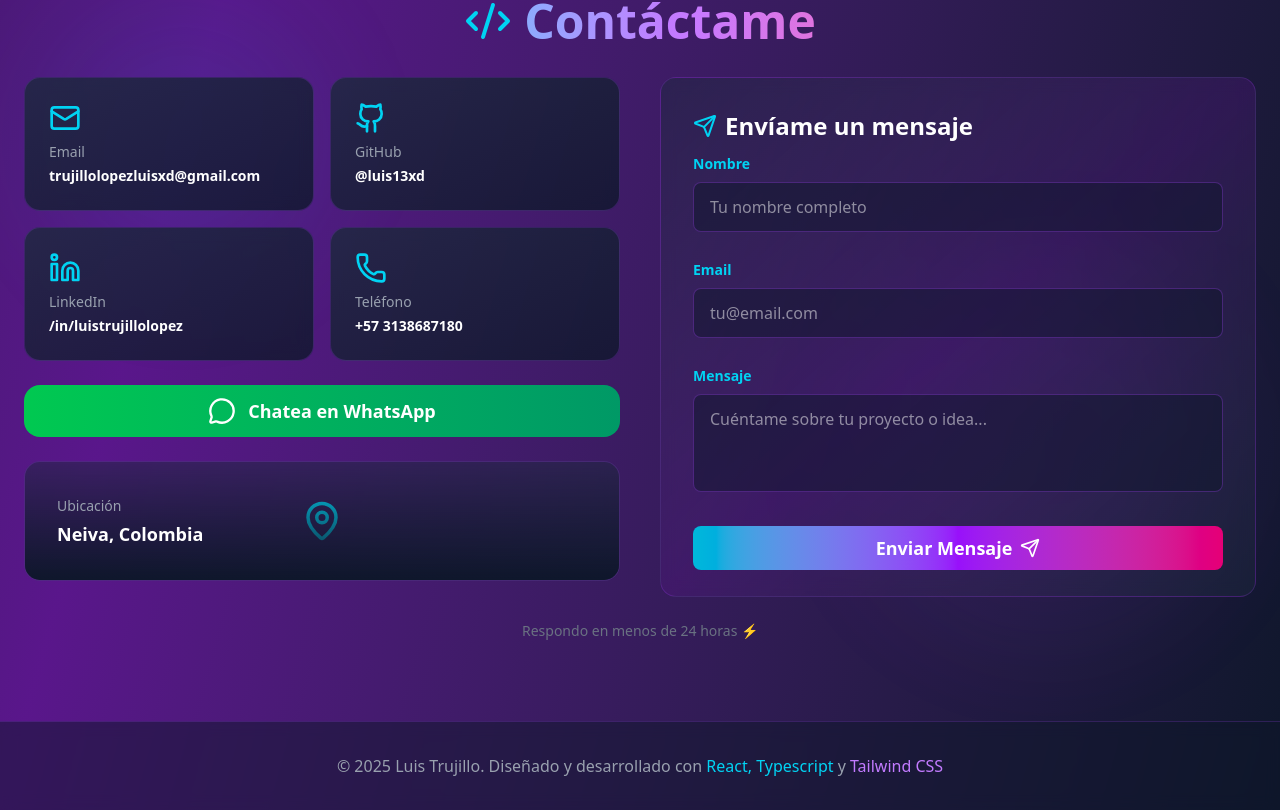
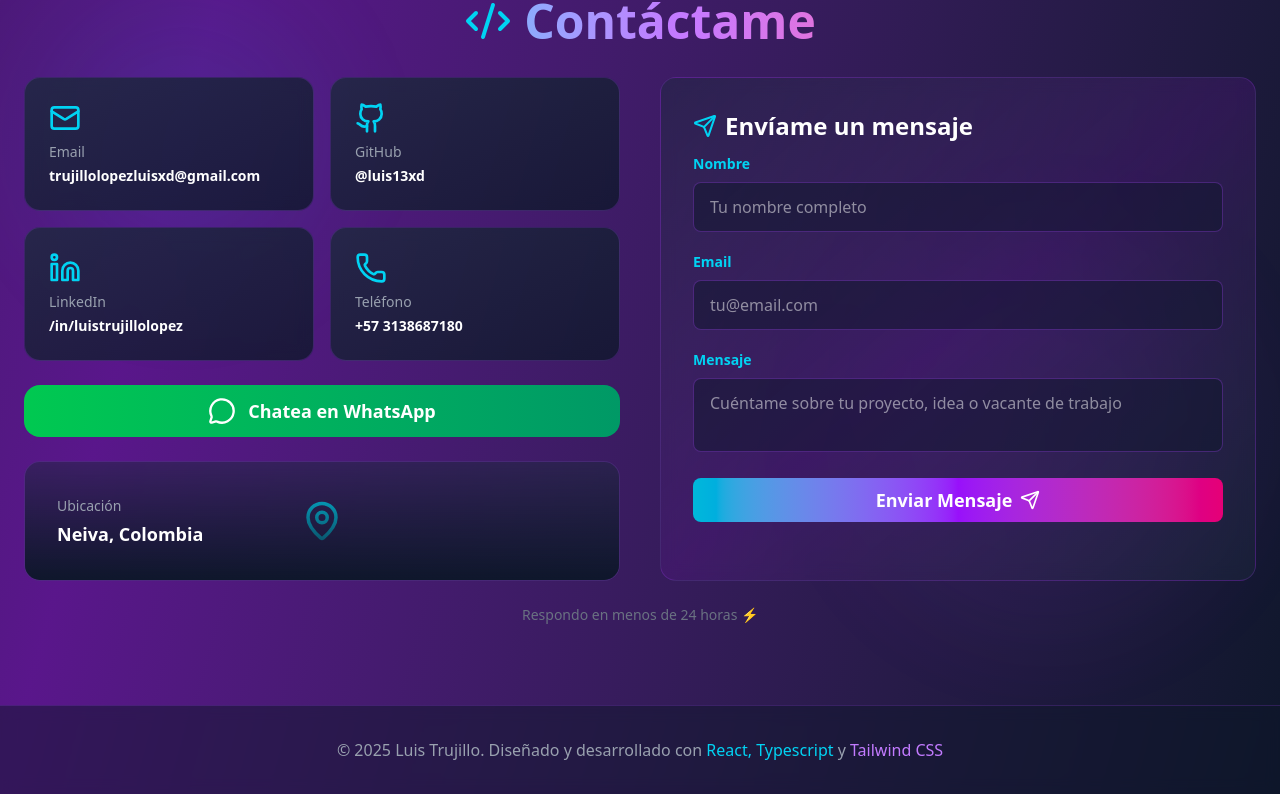
Before and after one commit to luis13xd/luistrujillolopez, a React (Vite) app: page / in a window 1280 px wide. Shown: the part 3873-4683 px from the top of the page. Built offline with nearby package versions, Linux system fonts and the light colour scheme.

Commit message:
refactorizacion y finalizacion de seccion de contacto

```diff
--- a/src/components/ContactSection.tsx
+++ b/src/components/ContactSection.tsx
@@ -1,5 +1,4 @@
 import { useState } from "react";
-import emailjs from "emailjs-com";
 import {
   Mail,
   Github,
@@ -13,55 +12,12 @@ import {
   CheckCircle2,
   XCircle,
 } from "lucide-react";
+import { useContactForm } from "../hooks/useContactForm"; // <-- importa tu hook
 
 export default function ContactSection() {
   const [hoveredCard, setHoveredCard] = useState<number | null>(null);
-  const [formData, setFormData] = useState({
-    name: "",
-    email: "",
-    message: "",
-  });
-
-  const [loading, setLoading] = useState(false);
-  const [status, setStatus] = useState<{ type: "success" | "error" | ""; message: string }>({
-    type: "",
-    message: "",
-  });
-
-  const validateEmail = (email: string) => /\S+@\S+\.\S+/.test(email);
-
-  const handleSubmit = async (e: React.FormEvent) => {
-    e.preventDefault();
-    setStatus({ type: "", message: "" });
-
-    if (!formData.name || !formData.email || !formData.message) {
-      setStatus({ type: "error", message: "Por favor, completa todos los campos." });
-      return;
-    }
-
-    if (!validateEmail(formData.email)) {
-      setStatus({ type: "error", message: "Introduce un correo electrónico válido." });
-      return;
-    }
-
-    setLoading(true);
-    try {
-      await emailjs.send(
-        "service_1nb657g",
-        "template_aciu372",
-        formData,
-        "p7eJncdwR71DakFrd"
-      );
-
-      setStatus({ type: "success", message: "¡Mensaje enviado correctamente!" });
-      setFormData({ name: "", email: "", message: "" });
-    } catch (error) {
-      console.error(error);
-      setStatus({ type: "error", message: "Hubo un error al enviar el mensaje. Intenta nuevamente." });
-    } finally {
-      setLoading(false);
-    }
-  };
+  const { formData, setFormData, handleSubmit, loading, status } =
+    useContactForm();
 
   const contactMethods = [
     {
@@ -170,11 +126,16 @@ export default function ContactSection() {
             {/* Ubicación */}
             <div className="relative h-30 lg:h-30 bg-slate-800/50 rounded-2xl border border-purple-500/20 overflow-hidden backdrop-blur-sm group">
               <div className="absolute inset-0 flex items-center ml-8 md:ml-0 justify-center">
-                <MapPin size={42} className="text-cyan-400 group-hover:scale-125 transition-transform duration-300" />
+                <MapPin
+                  size={42}
+                  className="text-cyan-400 group-hover:scale-125 transition-transform duration-300"
+                />
               </div>
               <div className="absolute bottom-0 left-0 right-0 bg-gradient-to-t from-slate-900 to-transparent p-8">
                 <p className="text-sm text-gray-400 mb-1">Ubicación</p>
-                <p className="text-md md:text-lg font-semibold">Neiva, Colombia</p>
+                <p className="text-md md:text-lg font-semibold">
+                  Neiva, Colombia
+                </p>
               </div>
             </div>
           </div>
@@ -192,7 +153,7 @@ export default function ContactSection() {
                 Envíame un mensaje
               </h3>
 
-              <div className="space-y-7">
+              <div className="space-y-5">
                 <div>
                   <label className="block text-sm font-semibold mb-2 text-cyan-400">
                     Nombre
@@ -200,7 +161,9 @@ export default function ContactSection() {
                   <input
                     type="text"
                     value={formData.name}
-                    onChange={(e) => setFormData({ ...formData, name: e.target.value })}
+                    onChange={(e) =>
+                      setFormData({ ...formData, name: e.target.value })
+                    }
                     className="w-full px-4 py-3 bg-slate-900/50 border border-purple-500/30 rounded-lg focus:border-cyan-400 focus:outline-none focus:ring-2 focus:ring-cyan-400/20 transition-all"
                     placeholder="Tu nombre completo"
                   />
@@ -213,7 +176,9 @@ export default function ContactSection() {
                   <input
                     type="email"
                     value={formData.email}
-                    onChange={(e) => setFormData({ ...formData, email: e.target.value })}
+                    onChange={(e) =>
+                      setFormData({ ...formData, email: e.target.value })
+                    }
                     className="w-full px-4 py-3 bg-slate-900/50 border border-purple-500/30 rounded-lg focus:border-cyan-400 focus:outline-none focus:ring-2 focus:ring-cyan-400/20 transition-all"
                     placeholder="tu@email.com"
                   />
@@ -224,21 +189,29 @@ export default function ContactSection() {
                     Mensaje
                   </label>
                   <textarea
-                    rows={3}
+                    rows={2}
                     value={formData.message}
-                    onChange={(e) => setFormData({ ...formData, message: e.target.value })}
+                    onChange={(e) =>
+                      setFormData({ ...formData, message: e.target.value })
+                    }
                     className="w-full px-4 py-3 bg-slate-900/50 border border-purple-500/30 rounded-lg focus:border-cyan-400 focus:outline-none focus:ring-2 focus:ring-cyan-400/20 transition-all resize-none"
-                    placeholder="Cuéntame sobre tu proyecto o idea..."
+                    placeholder="Cuéntame sobre tu proyecto, idea o vacante de trabajo "
                   ></textarea>
                 </div>
 
                 {status.message && (
                   <div
-                    className={`flex items-center gap-2 text-sm font-medium ${
-                      status.type === "error" ? "text-red-400" : "text-green-400"
+                    className={`flex items-center gap-1 text-sm font-medium ${
+                      status.type === "error"
+                        ? "text-red-400"
+                        : "text-green-400"
                     }`}
                   >
-                    {status.type === "error" ? <XCircle size={18} /> : <CheckCircle2 size={18} />}
+                    {status.type === "error" ? (
+                      <XCircle size={14} />
+                    ) : (
+                      <CheckCircle2 size={14} />
+                    )}
                     {status.message}
                   </div>
                 )}
@@ -256,7 +229,10 @@ export default function ContactSection() {
                     <>
                       <span className="relative z-10 flex items-center gap-2">
                         Enviar Mensaje
-                        <Send size={20} className="group-hover/btn:translate-x-1 transition-transform" />
+                        <Send
+                          size={20}
+                          className="group-hover/btn:translate-x-1 transition-transform"
+                        />
                       </span>
                       <div className="absolute inset-0 bg-gradient-to-r from-pink-600 via-purple-600 to-cyan-500 opacity-0 group-hover/btn:opacity-100 transition-opacity duration-300"></div>
                     </>
@@ -268,7 +244,9 @@ export default function ContactSection() {
         </div>
 
         <div className="text-center mt-6">
-          <p className="text-gray-500 text-sm">Respondo en menos de 24 horas ⚡</p>
+          <p className="text-gray-500 text-sm">
+            Respondo en menos de 24 horas ⚡
+          </p>
         </div>
       </div>
 
--- /dev/null
+++ b/src/hooks/useContactForm.ts
@@ -0,0 +1,51 @@
+import { useState } from "react";
+import emailjs from "emailjs-com";
+
+export const useContactForm = () => {
+  const [formData, setFormData] = useState({ name: "", email: "", message: "" });
+  const [loading, setLoading] = useState(false);
+  const [status, setStatus] = useState<{ type: "success" | "error" | ""; message: string }>({
+    type: "",
+    message: "",
+  });
+
+  const validateEmail = (email: string) => /\S+@\S+\.\S+/.test(email);
+
+  const handleSubmit = async (e: React.FormEvent) => {
+    e.preventDefault();
+    setStatus({ type: "", message: "" });
+
+    if (!formData.name || !formData.email || !formData.message) {
+      setStatus({ type: "error", message: "Por favor, completa todos los campos." });
+      return;
+    }
+
+    if (!validateEmail(formData.email)) {
+      setStatus({ type: "error", message: "Introduce un correo electrónico válido." });
+      return;
+    }
+
+    setLoading(true);
+    try {
+      await emailjs.send(
+        "service_1nb657g",
+        "template_aciu372",
+        formData,
+        "p7eJncdwR71DakFrd"
+      );
+
+      setStatus({ type: "success", message: "¡Mensaje enviado correctamente!" });
+      setFormData({ name: "", email: "", message: "" });
+    } catch (error) {
+      console.error(error);
+      setStatus({
+        type: "error",
+        message: "Hubo un error al enviar el mensaje. Intenta nuevamente.",
+      });
+    } finally {
+      setLoading(false);
+    }
+  };
+
+  return { formData, setFormData, handleSubmit, loading, status };
+};
```
